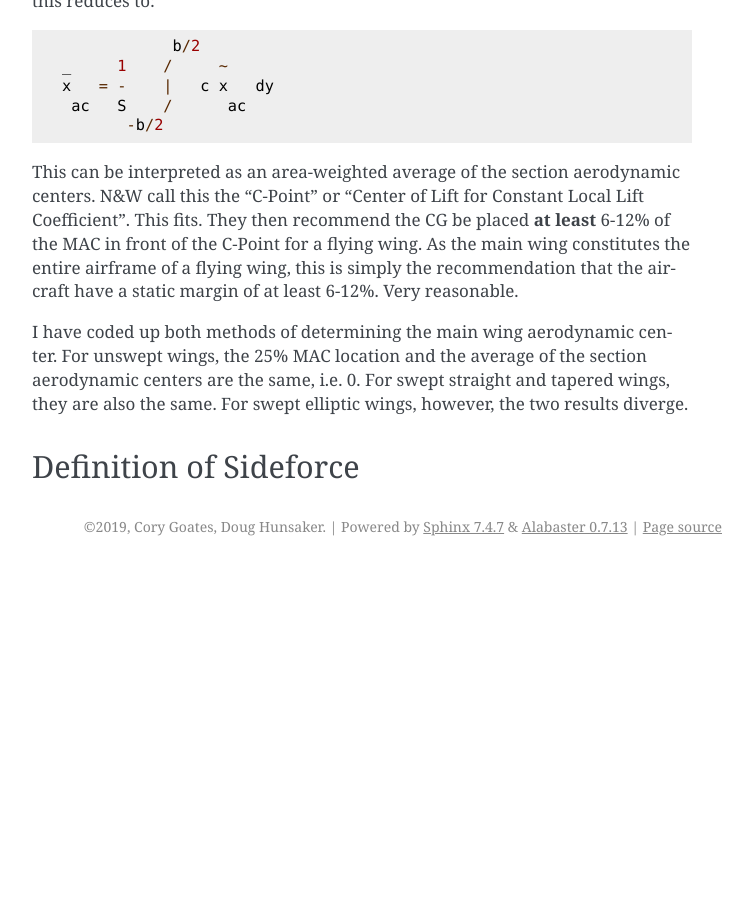
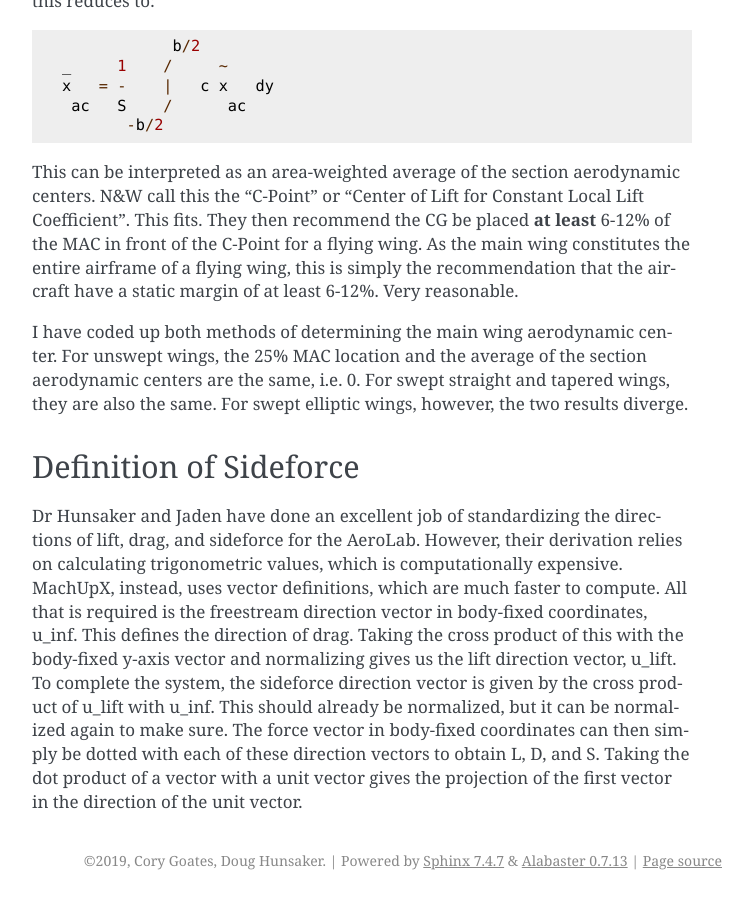
Before and after one commit to usuaero/MachUpX, a Sphinx documentation site: the page built from docs/source/developer_notes.md, in a window 1280 px wide and 900 px high, scrolled down 2601 px. Shown: the whole window, without its empty margins (388-1141 px from the left). Built offline with Sphinx 7.4.7, drawn with Linux system fonts in a browser that asks for light colours; before the commit the page ends 3167 px from its top, so only the background shows below that.

Commit message:
Explained computation of aero force directions.

```diff
--- a/docs/source/developer_notes.md
+++ b/docs/source/developer_notes.md
@@ -56,3 +56,4 @@ This can be interpreted as an area-weighted average of the section aerodynamic c
 I have coded up both methods of determining the main wing aerodynamic center. For unswept wings, the 25% MAC location and the average of the section aerodynamic centers are the same, i.e. 0. For swept straight and tapered wings, they are also the same. For swept elliptic wings, however, the two results diverge.
 
 ## Definition of Sideforce
+Dr Hunsaker and Jaden have done an excellent job of standardizing the directions of lift, drag, and sideforce for the AeroLab. However, their derivation relies on calculating trigonometric values, which is computationally expensive. MachUpX, instead, uses vector definitions, which are much faster to compute. All that is required is the freestream direction vector in body-fixed coordinates, u_inf. This defines the direction of drag. Taking the cross product of this with the body-fixed y-axis vector and normalizing gives us the lift direction vector, u_lift. To complete the system, the sideforce direction vector is given by the cross product of u_lift with u_inf. This should already be normalized, but it can be normalized again to make sure. The force vector in body-fixed coordinates can then simply be dotted with each of these direction vectors to obtain L, D, and S. Taking the dot product of a vector with a unit vector gives the projection of the first vector in the direction of the unit vector.
```
